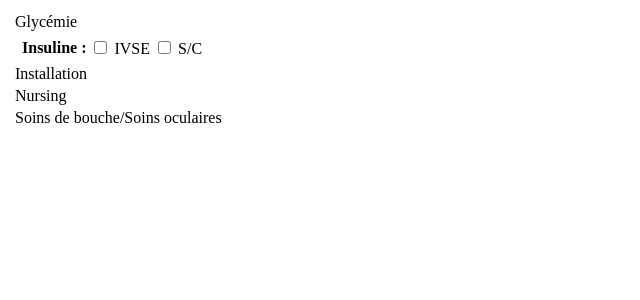
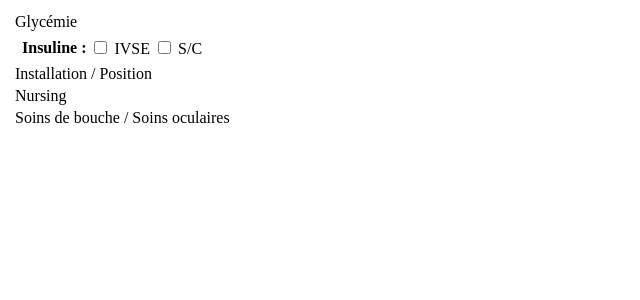
Before and after one commit to sebastienpro/ch-ales, a Flask app: template templates/glycemie.html in a window 1280 px wide. Shown: the top 300 px of the page, without its empty margins (0-640 px from the left). Run offline with Flask 2, Linux system fonts and the light colour scheme; the template is opened without the code that fills it, so the values that code supplies are empty.

Commit message:
Update glycemie.html
installation / position

```diff
--- a/templates/glycemie.html
+++ b/templates/glycemie.html
@@ -14,9 +14,9 @@
                             </tr>
                         </table>
                     </td></tr>
-                    <tr class="cell-left cell-height" style="padding: 0; margin: 0;"><td class="lcell"> Installation</td></tr>
+                    <tr class="cell-left cell-height" style="padding: 0; margin: 0;"><td class="lcell"> Installation / Position</td></tr>
                     <tr class="cell-left cell-height" style="padding: 0; margin: 0;"><td class="lcell"> Nursing</td></tr>
-                    <tr class="cell-left cell-height" style="padding: 0; margin: 0;"><td class="lcell"> Soins de bouche/Soins oculaires</td></tr>
+                    <tr class="cell-left cell-height" style="padding: 0; margin: 0;"><td class="lcell"> Soins de bouche / Soins oculaires</td></tr>
             </table>
         </td>
         <td style="padding: 0; margin: 0;">
```
